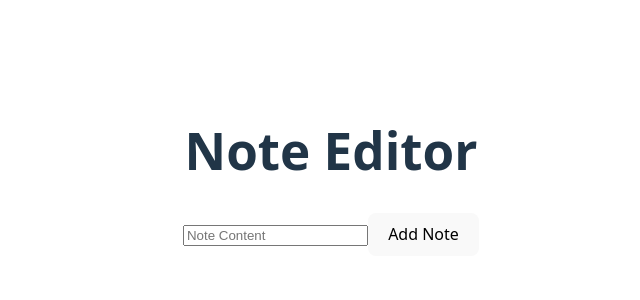
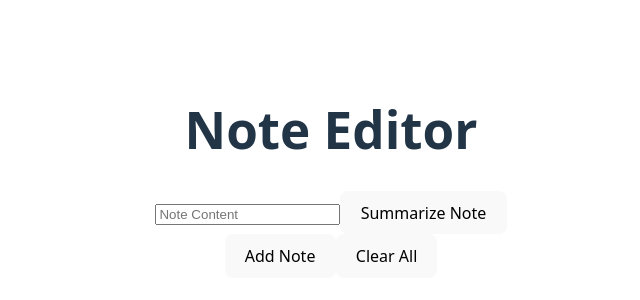
Before and after one commit to MicahEhrlich/ai-notes-editor, a React (Vite) app: page / in a window 1280 px wide. Shown: the part 228-528 px from the top of the page, without its empty margins (309-949 px from the left). Built offline with nearby package versions, Linux system fonts and the light colour scheme.

Commit message:
fixed cors error on summarize api

```diff
--- /dev/null
+++ b/src/api/openai-api.ts
@@ -0,0 +1,10 @@
+export const summarizeNote = async (content: string): Promise<string> => {
+    const res = await fetch('https://ai-notes-editor.vercel.app//api/summarize', {
+      method: 'POST',
+      headers: { 'Content-Type': 'application/json' },
+      body: JSON.stringify({ content })
+    });
+
+    const data = await res.json();
+    return data.summary;
+  };
--- a/src/components/NoteEditor.tsx
+++ b/src/components/NoteEditor.tsx
@@ -1,4 +1,5 @@
 import { useState } from "react";
+import { summarizeNote } from "../api/openai-api";
 
 type Note = {
     id: string;
@@ -6,7 +7,7 @@ type Note = {
     summary?: string;
     tags?: string[];
     createdAt: Date;
-  };
+};
 
 export const NoteEditor = () => {
     const [list, setList] = useState<Note[]>([]);
@@ -15,6 +16,18 @@ export const NoteEditor = () => {
     const handleChange = (e: React.ChangeEvent<HTMLInputElement>) => {
         setNote(e.target.value);
     }
+
+    const handleSummaryChange = () => {
+        summarizeNote(note).then((summary) => {
+            setNote(summary);
+            // const updatedList = [...list];
+            // updatedList[index].summary = summary;
+            // setList(updatedList);
+        }).catch((error) => {
+            console.error("Error summarizing note:", error);
+        });
+    }
+
 
     const addNote = () => {
         const newNote: Note = {
@@ -28,8 +41,11 @@ export const NoteEditor = () => {
 
     return (<div>
         <h1>Note Editor</h1>
-        <input type="text" value={note} onChange={handleChange} placeholder="Note Content" />
-        <button onClick={addNote}>Add Note</button>
+        <input type="text" value={note} onChange={handleChange} placeholder="Note Content" /><button onClick={handleSummaryChange}>Summarize Note</button>
+        <div className="flex">
+            <button onClick={addNote}>Add Note</button>
+            <button onClick={() => setList([])}>Clear All</button>
+        </div>
         {
             list.map((item, index) => {
                 return (
```
Also changed, not shown: src/api/summarize.ts (+9 -0 lines).
